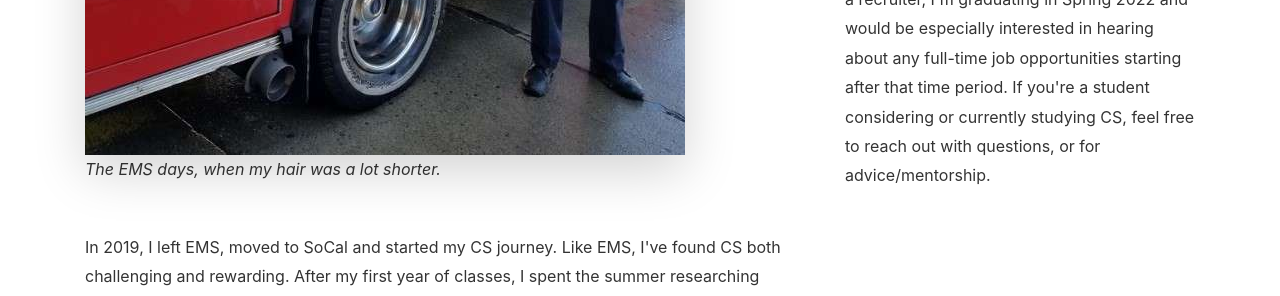
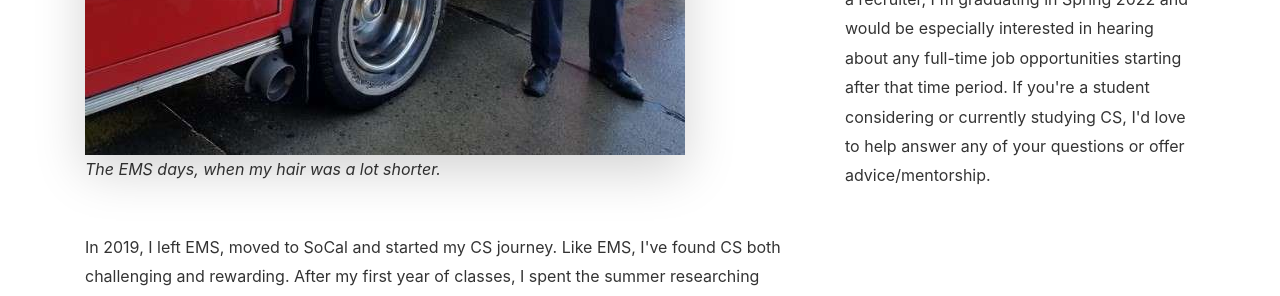
Before and after one commit to oapostrophe/oapostrophe.github.io, a Jekyll site: the page built from _pages/about.md, in a window 1280 px wide and 900 px high, scrolled down 544 px. Shown: the part 484-780 px from the top of the window. Built offline with Jekyll 4.4.1, drawn with Linux system fonts in a browser that asks for light colours; nearby versions of some CDN libraries; some of the changed text lies outside the part shown.

Commit message:
wording update

```diff
--- a/_pages/about.md
+++ b/_pages/about.md
@@ -30,7 +30,7 @@
 <p class="mb-5"><img class="shadow-lg" src="{{site.baseurl}}/assets/images/profile_pic.jpg" alt="A picture of me, Sean O'Connor" /></p>
 <h5> Contact </h5>
 
-<p>You can reach me by <a target="_blank" href="mailto:swow2015@mymail.pomona.edu">email</a>, on <a target="_blank" href="https://www.linkedin.com/in/oapostrophe/">LinkedIn</a>, or even submit an issue on my <a target="_blank" href="https://github.com/">GitHub</a>.  If you're a recruiter, I'm graduating in Spring 2022 and would be especially interested in hearing about any full-time job opportunities starting after that time period.  If you're a student considering or currently studying CS, feel free to reach out with questions, or for advice/mentorship.
+<p>You can reach me by <a target="_blank" href="mailto:swow2015@mymail.pomona.edu">email</a>, on <a target="_blank" href="https://www.linkedin.com/in/oapostrophe/">LinkedIn</a>, or even submit an issue on my <a target="_blank" href="https://github.com/">GitHub</a>.  If you're a recruiter, I'm graduating in Spring 2022 and would be especially interested in hearing about any full-time job opportunities starting after that time period.  If you're a student considering or currently studying CS, I'd love to help answer any of your questions or offer advice/mentorship.
 </p>
 </div>
 </div>
```
